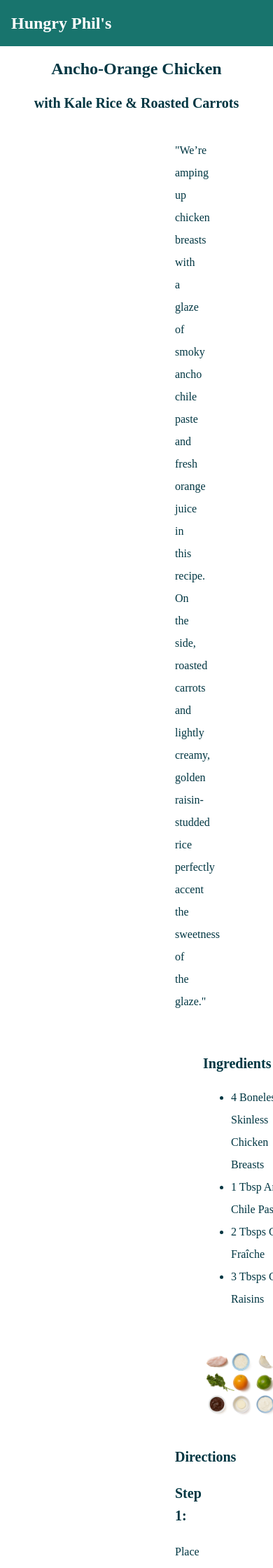
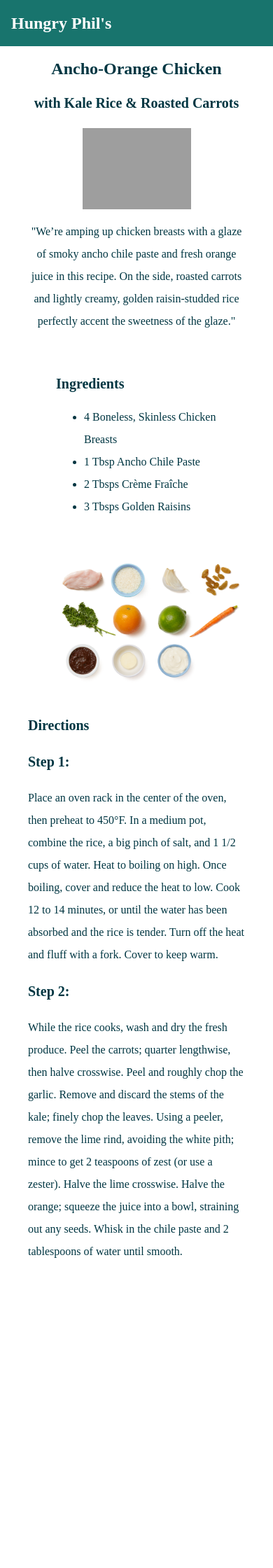
Before and after one commit to jls922/idm232-jls922, a PHP site: page /recipe.html in a window 390 px wide; the page is wider, and only the part inside the window is pictured. Shown: the top 2240 px of that part at 70% size. After the commit the page ends 1797 px from the top of that part, so only its background shows below. Run offline with PHP 8.4, Linux system fonts and the light colour scheme; some web fonts are replaced; grey boxes are pictures that could not be loaded.

Commit message:
Minor Style Adjustment

```diff
--- a/css/recipe.css
+++ b/css/recipe.css
@@ -36,6 +36,12 @@ body {
         width: 50%;
     }
 }
+@media screen and (max-width: 900px) {
+    .content {
+        margin: 20px 40px;
+    }
+
+}
 @media screen and (max-width: 850px) {
     .two-column {
         display: grid;
```
